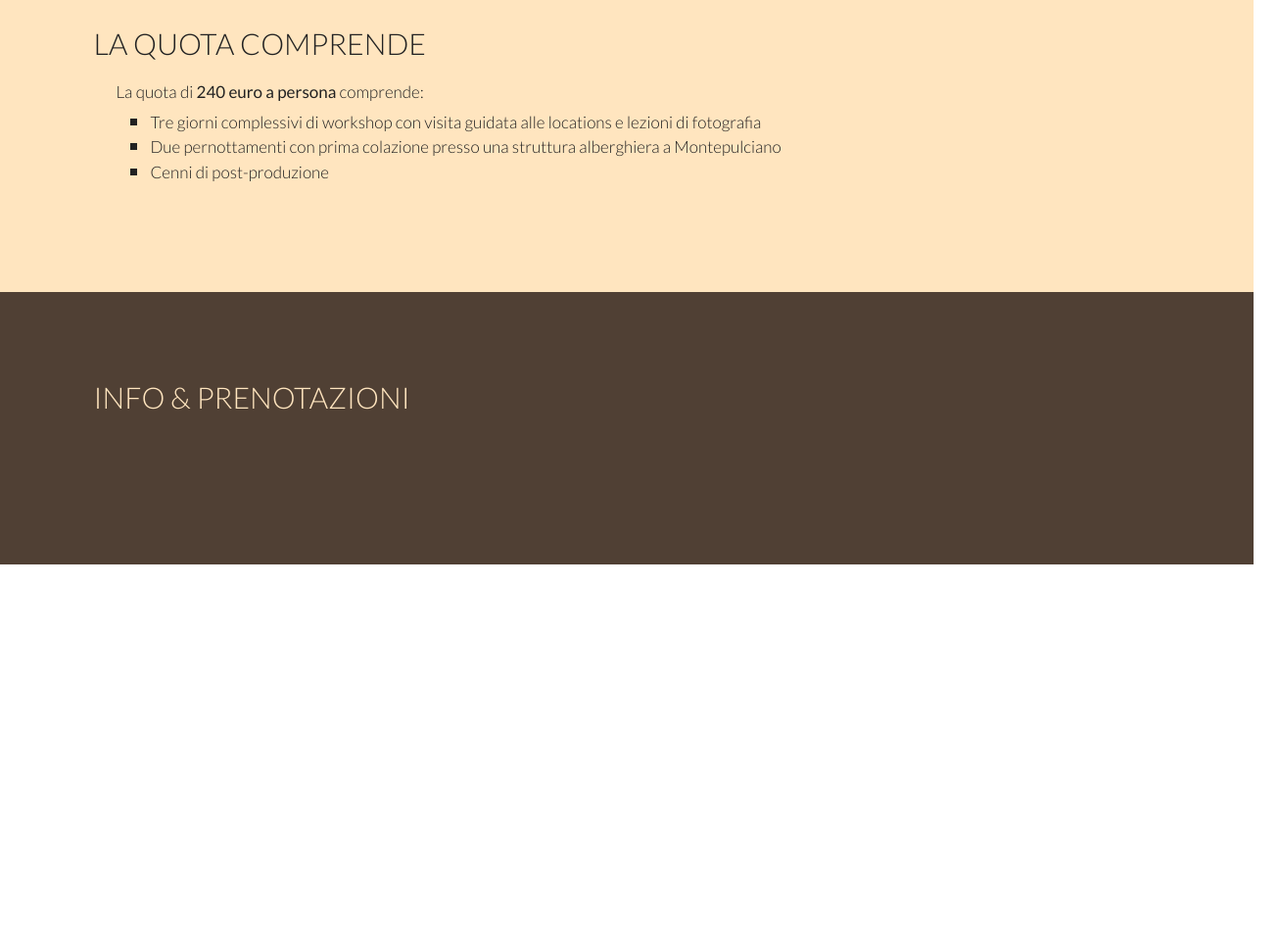
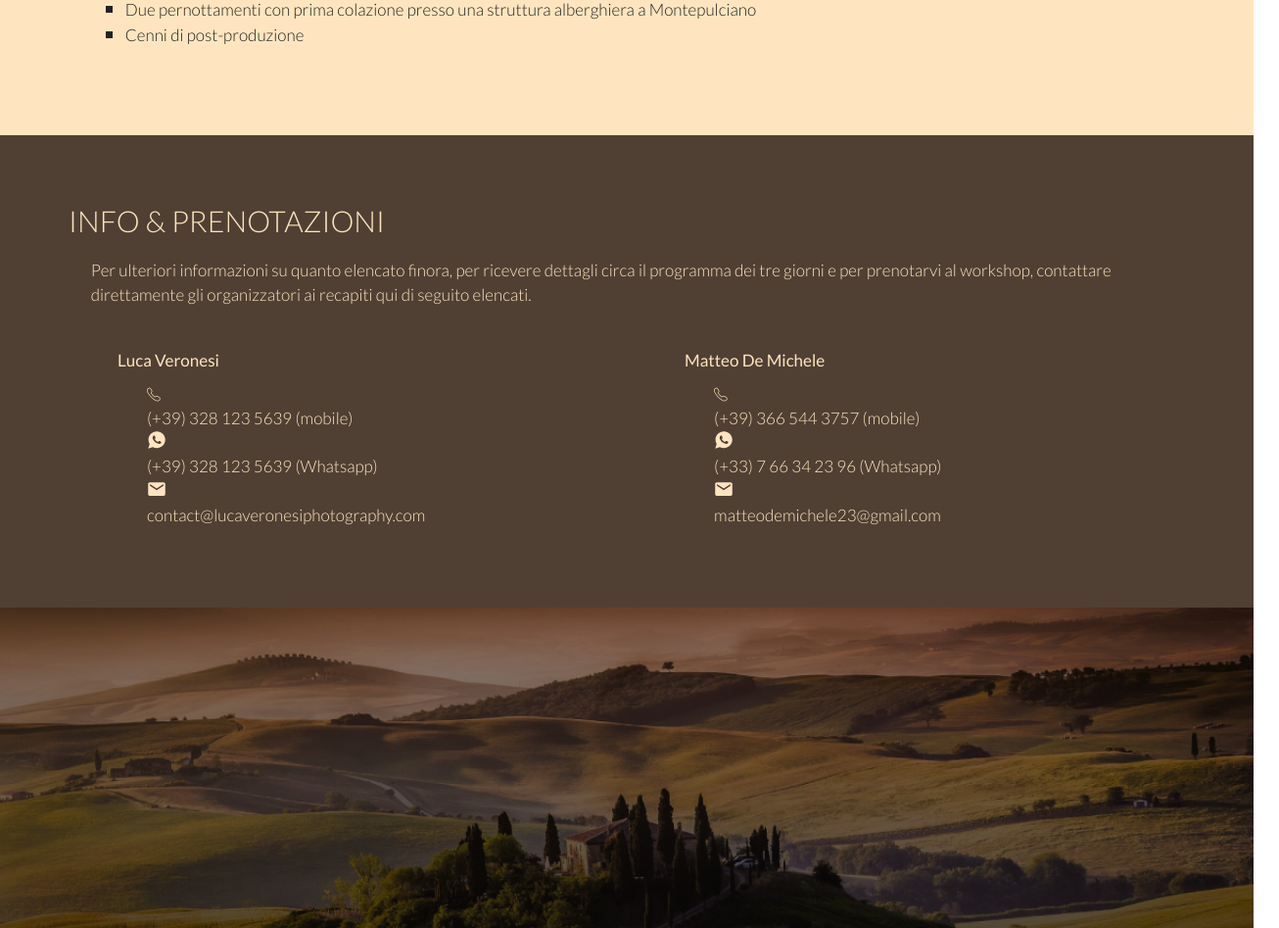
Before and after one commit to MatteoDM23/WEBPAGE--Photography_Workshop, a plain HTML site: page index.html in a window 1280 px wide. Shown: the part 2741-3688 px from the top of the page at 98% size, 1306 px wide, since content can reach past the window. Before the commit the page ends 3317 px from the top, so only its background shows below. Drawn offline with nearby package versions, Linux system fonts and the light colour scheme; files whose address does not match are found by name.

Commit message:
90% done

```diff
--- a/index.html
+++ b/index.html
@@ -39,7 +39,7 @@
             </div>
         </header>
         <!-- section 1: "features" -->
-        <section class="section-features" id="features">
+        <section class="section-features">
             <div class="row">
                 <div class="col span-1-of-3">
                     <div class="wrapper">
@@ -65,8 +65,7 @@
             </div>
         </section>
         <!-- section 2: "introduction" -->
-        <section class="introduction" id="steps">
-            <div class="paragraph">
+        <section class="introduction">
             <div class="row">
                 <h2>Introduzione</h2>
             </div>
@@ -79,9 +78,7 @@
                     </p>
                 </div>
             </div>
-            </div>
             <br>
-            <div class="paragraph">
             <div class="row">
                 <h2>A chi e' rivolto?</h2>
             </div>
@@ -92,10 +89,9 @@
                     </p>
                 </div>
             </div>
-            </div>
         </section>
         <!-- section 3: "guides" -->
-        <section class="guides" id="steps">
+        <section class="guides">
             <div class="row">
                 <h2>le guide</h2>
             </div>
@@ -124,8 +120,7 @@
             </div>
         </section>
         <!-- section 4: "equipment" -->
-        <section class="equipment" id="steps">
-            <div class="paragraph">
+        <section class="equipment">
             <div class="row">
                 <h2>attrezzatura raccomandata</h2>
             </div>
@@ -153,9 +148,7 @@
                         </p>
                 </div>
             </div>
-            </div>
             <br>
-            <div class="paragraph">
             <div class="row">
                 <h2>la quota comprende</h2>
             </div>
@@ -169,28 +162,50 @@
                     </ul>
                 </div>
             </div>
-            </div>
         </section>
         <!-- section 5: "contacts" -->
-        <section class="contacts" id="steps">
-            <div class="paragraph">
+        <section class="contacts">
             <div class="row">
                 <h2>info & prenotazioni</h2>
             </div>
             <div class="row">
                 <div class="paragraph">
-
+                    <p>Per ulteriori informazioni su quanto elencato finora, per ricevere dettagli circa il programma dei tre giorni e per prenotarvi al workshop,
+                    contattare direttamente gli organizzatori ai recapiti qui di seguito elencati.</p>
                 </div>
             </div>
             <div class="row">
                 <div class="col span-1-of-2">
-
+                    <div class="profile_box">
+                        <p><b>Luca Veronesi</b></p>
+                        <div class="details">
+                            <i class="ion-ios-telephone-outline icon"></i>
+                            <p>(+39) 328 123 5639 (mobile)</p>
+                            <ion-icon name="logo-whatsapp" class="icon"></ion-icon>
+                            <p>(+39) 328 123 5639 (Whatsapp)</p>
+                            <ion-icon name="mail" class="icon"></ion-icon>
+                            <p>contact@lucaveronesiphotography.com</p>
+                        </div>
+                    </div>
                 </div>
                 <div class="col span-1-of-2">
-
+                    <div class="profile_box">
+                        <p><b>Matteo De Michele</b></p>
+                        <div class="details">
+                            <i class="ion-ios-telephone-outline icon"></i>
+                            <p>(+39) 366 544 3757 (mobile)</p>
+                            <ion-icon name="logo-whatsapp" class="icon"></ion-icon>
+                            <p>(+33) 7 66 34 23 96 (Whatsapp)</p>
+                            <ion-icon name="mail" class="icon"></ion-icon>
+                            <p>matteodemichele23@gmail.com</p>
+                        </div>
                     </div>
                 </div>
             </div>
         </section>
+        <!-- footer -->
+        <footer>
+        </footer>
     </body>
+    <script src="https://unpkg.com/ionicons@4.5.10-0/dist/ionicons.js"></script>
 </html>
--- a/resources/css/style.css
+++ b/resources/css/style.css
@@ -109,7 +109,7 @@ header p {
 .wrapper {text-align: center;}
 .wrapper h4 {margin-top: 10px;}
 .wrapper h3 {margin-top: 10px;}
-.icon-big {
+.wrapper .icon-big {
     font-size: 350%;
     display: inline-block;
     color: #fc9e23;
@@ -138,4 +138,17 @@ ul {padding: 5px 0 0 35px;list-style-type: square;}
 
 /*  section 5: "contacts" */
 .contacts {background-color: #504034;}
+.contacts p {color: #FFE5BF;}
 .contacts h2 {color:#FFE5BF;}
+.profile_box {padding: 10px 0 0 50px;}
+.details {padding: 10px 0 0 30px}
+.icon {color: #FFE5BF;}
+
+/* section 6: footer */
+footer {
+    background-image: -webkit-gradient(linear, left top, left bottom, from(rgba(26, 16, 3, 0.5)), to(rgba(0, 0, 0, 0.8))), url(img/belvedere.jpg);
+    height: 65vh;
+    background-size: cover;
+    background-attachment: fixed;
+    background-position: center;
+}
```
Also changed, not shown: resources/css/img/belvedere.jpg (added). Lines whose indentation alone changed are shown as unchanged.
